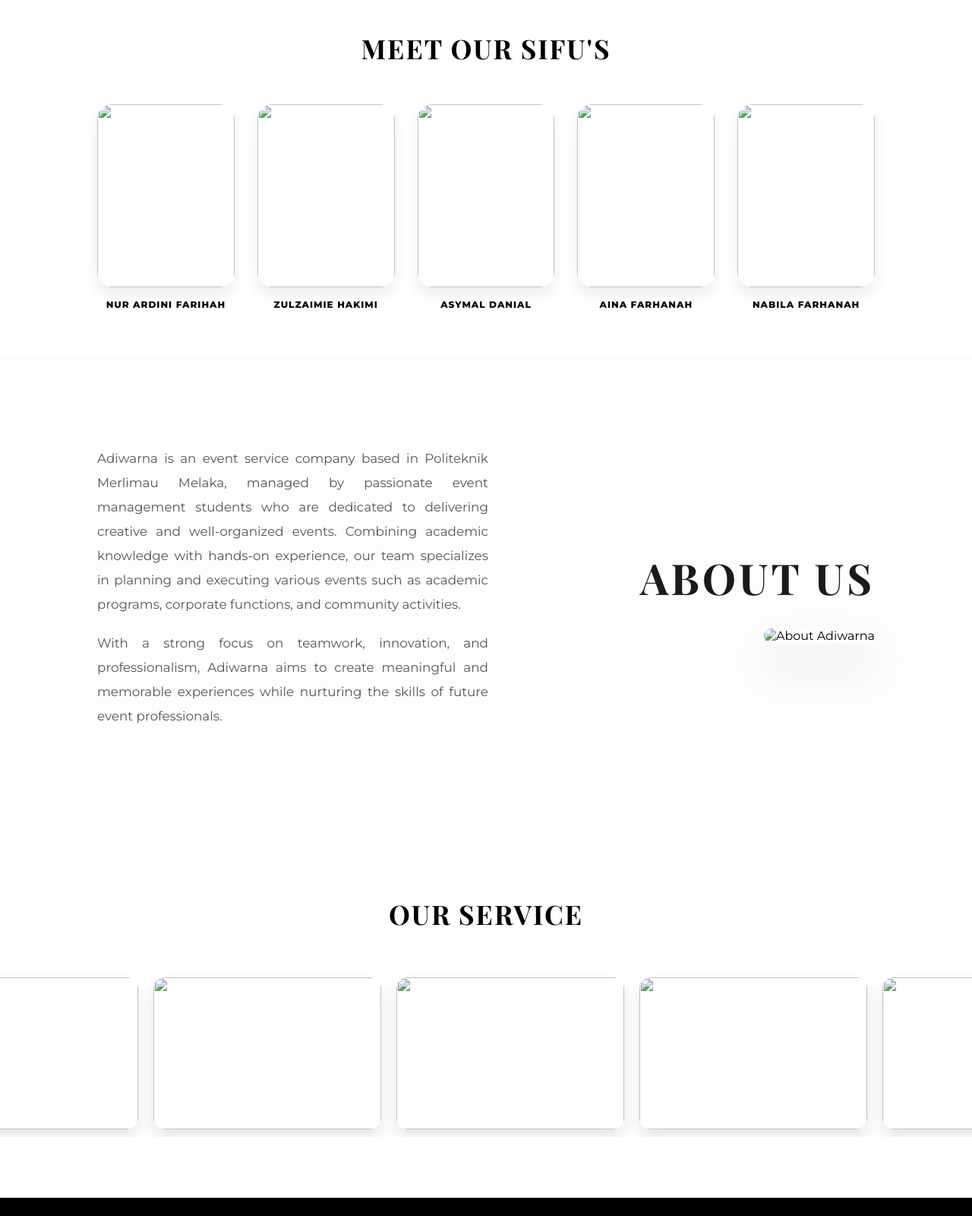
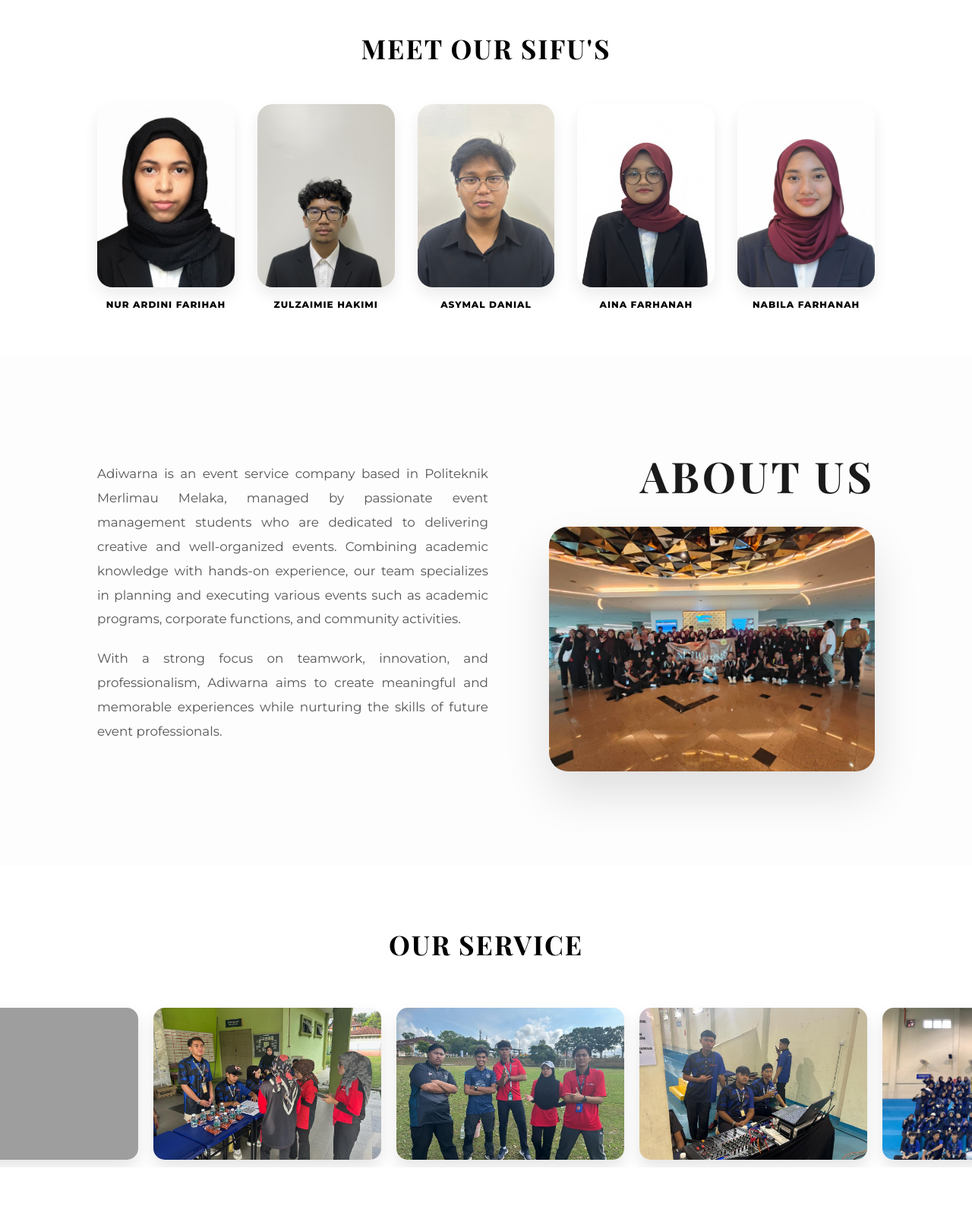
Before and after one commit to Lucidmy/adiwarna, a plain HTML site: page adiwarna/index.html in a window 1280 px wide. Shown: the part 860-2460 px from the top of the page at 76% size. Drawn offline with nearby package versions, Linux system fonts and the light colour scheme; the site is published under a folder, as on GitHub Pages, so addresses that start at the root find nothing.

Commit message:
Update index.html

```diff
--- a/adiwarna/index.html
+++ b/adiwarna/index.html
@@ -109,7 +109,7 @@
             padding: 0 10%;
             background:
                 linear-gradient(to bottom, rgba(255, 255, 255, 0.5) 0%, rgba(255, 255, 255, 1) 95%),
-                url('/assets/background-hero.jpg');
+                url('./assets/background-hero.jpg');
             background-size: cover;
             background-position: center;
             background-attachment: fixed;
@@ -167,7 +167,7 @@
     <div class="nav-wrapper">
         <nav data-aos="zoom-in" data-aos-duration="1000">
             <div class="nav-container">
-                <div class="nav-logo-box"><img src="/assets/logo.png" alt="AW"></div>
+                <div class="nav-logo-box"><img src="./assets/logo.png" alt="AW"></div>
                 <ul>
                     <li><a href="#home">HOME</a></li>
                     <li><a href="#about-sec">ABOUT US</a></li>
@@ -180,7 +180,7 @@
 
     <header class="hero" id="home">
         <div class="hero-content">
-            <div class="hero-logo-large" data-aos="fade-right"><img src="/assets/logo.png" alt="Logo"></div>
+            <div class="hero-logo-large" data-aos="fade-right"><img src="./assets/logo.png" alt="Logo"></div>
             <div class="hero-text" data-aos="fade-left">
                 <p>Based in Politeknik Merlimau, Adiwarna is a dynamic multimedia collective specializing in visual storytelling and innovative digital design. We bridge the gap between imagination and reality.</p>
                 <a href="#about-sec" class="btn-explore">EXPLORE</a>
@@ -191,11 +191,11 @@
     <section class="section">
         <h2 class="section-title" data-aos="fade-up">MEET OUR SIFU'S</h2>
         <div class="team-grid">
-            <div class="member" data-aos="fade-up" data-aos-delay="100"><div class="member-frame"><img src="/assets/member1.jpeg"></div><p>NUR ARDINI FARIHAH</p></div>
-            <div class="member" data-aos="fade-up" data-aos-delay="200"><div class="member-frame"><img src="/assets/member2.jpeg"></div><p>ZULZAIMIE HAKIMI</p></div>
-            <div class="member" data-aos="fade-up" data-aos-delay="300"><div class="member-frame"><img src="/assets/member3.jpeg"></div><p>ASYMAL DANIAL</p></div>
-            <div class="member" data-aos="fade-up" data-aos-delay="400"><div class="member-frame"><img src="/assets/member4.jpeg"></div><p>AINA FARHANAH</p></div>
-            <div class="member" data-aos="fade-up" data-aos-delay="500"><div class="member-frame"><img src="/assets/member5.jpeg"></div><p>NABILA FARHANAH</p></div>
+            <div class="member" data-aos="fade-up" data-aos-delay="100"><div class="member-frame"><img src="./assets/member1.jpeg"></div><p>NUR ARDINI FARIHAH</p></div>
+            <div class="member" data-aos="fade-up" data-aos-delay="200"><div class="member-frame"><img src="./assets/member2.jpeg"></div><p>ZULZAIMIE HAKIMI</p></div>
+            <div class="member" data-aos="fade-up" data-aos-delay="300"><div class="member-frame"><img src="./assets/member3.jpeg"></div><p>ASYMAL DANIAL</p></div>
+            <div class="member" data-aos="fade-up" data-aos-delay="400"><div class="member-frame"><img src="./assets/member4.jpeg"></div><p>AINA FARHANAH</p></div>
+            <div class="member" data-aos="fade-up" data-aos-delay="500"><div class="member-frame"><img src="./assets/member5.jpeg"></div><p>NABILA FARHANAH</p></div>
         </div>
     </section>
 
@@ -207,7 +207,7 @@
             </div>
             <div class="about-visual" data-aos="fade-left">
                 <h2>ABOUT US</h2>
-                <img src="/assets/group-photo.jpg" alt="About Adiwarna">
+                <img src="./assets/group-photo.jpg" alt="About Adiwarna">
             </div>
         </div>
     </section>
@@ -216,11 +216,11 @@
         <h2 class="section-title" data-aos="fade-up">OUR SERVICE</h2>
         <div class="gallery-container">
             <div class="gallery-track" id="galleryTrack">
-                <div class="gallery-item"><img src="/assets/p1.jpg"></div>
-                <div class="gallery-item"><img src="/assets/p2.jpg"></div>
-                <div class="gallery-item"><img src="/assets/p3.jpeg"></div>
-                <div class="gallery-item"><img src="/assets/p4.jpeg"></div>
-                <div class="gallery-item"><img src="/assets/p5.jpeg"></div>
+                <div class="gallery-item"><img src="./assets/p1.jpg"></div>
+                <div class="gallery-item"><img src="./assets/p2.jpg"></div>
+                <div class="gallery-item"><img src="./assets/p3.jpeg"></div>
+                <div class="gallery-item"><img src="./assets/p4.jpeg"></div>
+                <div class="gallery-item"><img src="./assets/p5.jpeg"></div>
             </div>
         </div>
     </section>
```
